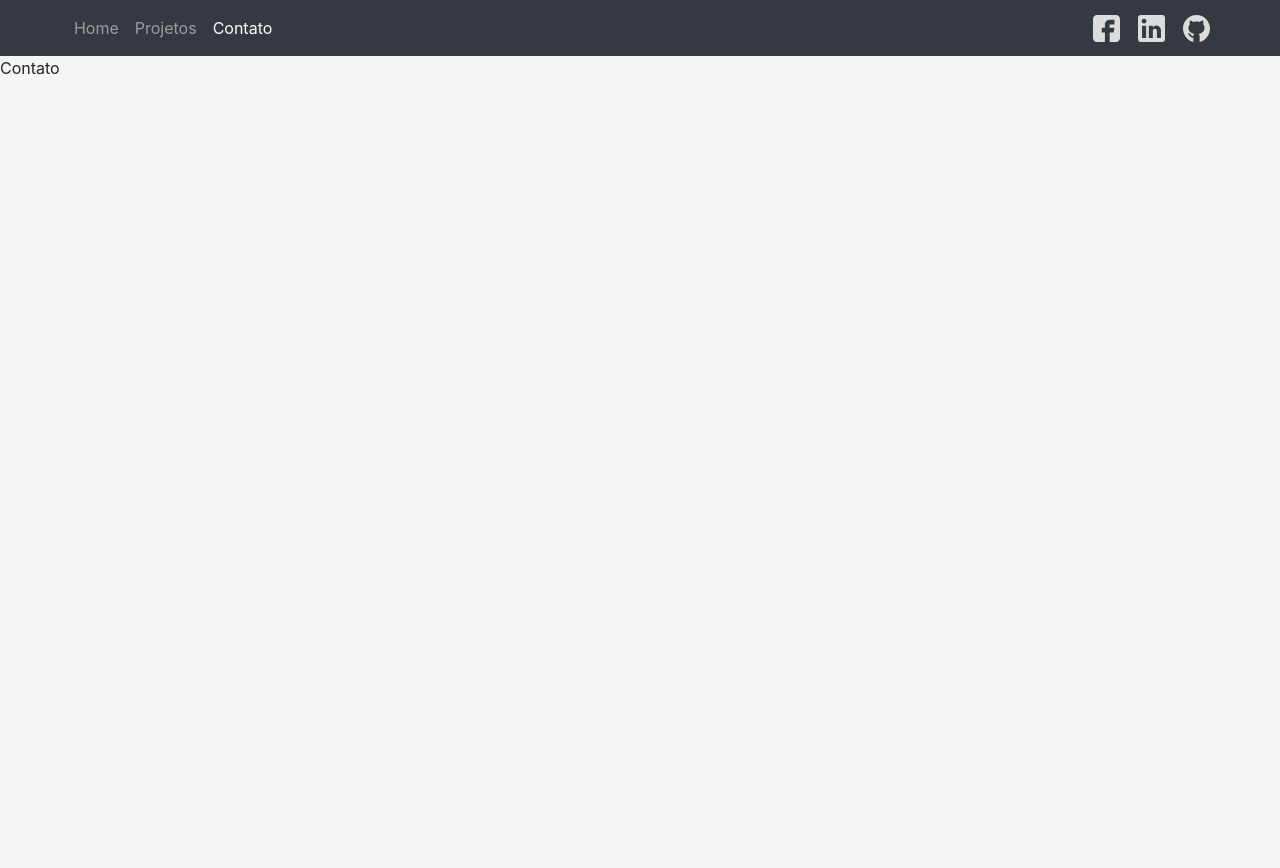
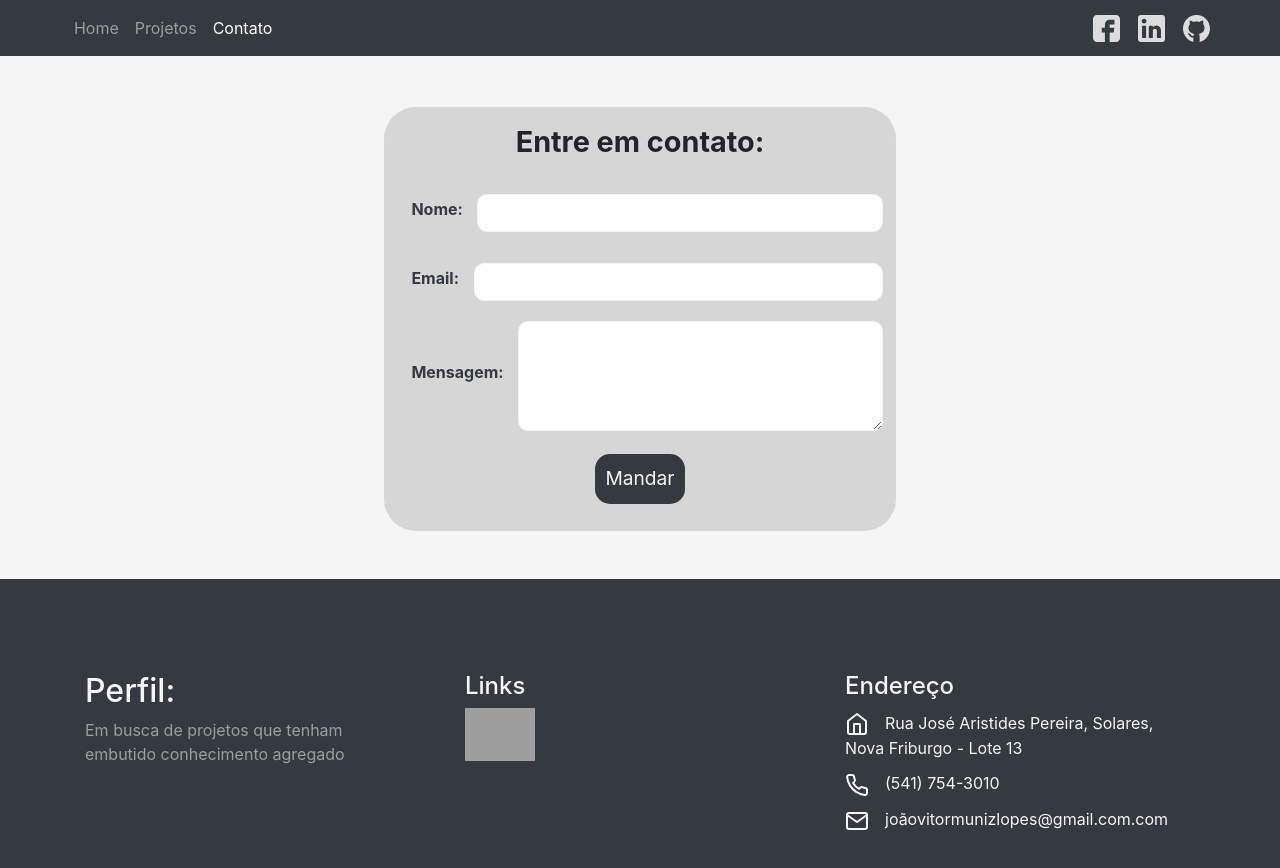
Before and after one commit to joaovitor32/Portifolio, a React (Create React App) app in the folder site/: page /contato in a window 1280 px wide. Shown: the top 868 px of the page. Before the commit the page ends 800 px from the top, so only its background shows below. Built offline with nearby package versions, Linux system fonts and the light colour scheme; grey boxes are pictures that could not be loaded.

Commit message:
Alterações na seção de contato

```diff
--- /dev/null
+++ b/site/src/components/forms/contato.css
@@ -0,0 +1,85 @@
+.container-form{
+    display: flex;
+    flex-direction: column;
+    justify-content: center;
+    align-items: center;
+    text-align: center;
+}
+.box-form{
+    width: 40%;
+    margin-top:4%;
+    padding:1%;
+    background-color: rgba(169,169,169,0.4);
+    border-radius:2rem
+}
+.box-inputs{
+    margin-top:4%;
+}
+.box-inputs>form>div{
+    margin-top:0.5rem;
+    margin-bottom:0.5rem;
+}
+.box-inputs>form>div{
+    display: flex;
+    justify-content: center;
+    align-items: center;
+}
+.box-inputs>form>div>label{
+    padding:3%;
+    color:#343a40;
+    font-weight:bold;
+}
+.box-inputs>form>div>input,
+.box-inputs>form>div>textarea{
+    width: 100%;
+    padding: 6px 10px;
+    display: inline-block;
+    border: 1px solid #F5F5F5;
+    border-radius: 10px;
+    box-sizing: border-box;
+    outline:none;
+}
+.box-inputs>form>div>input:hover,
+.box-inputs>form>div>textarea:hover{
+    border:1px solid #343a40;
+    transition: 0.2s;
+    -webkit-transition: 0.2s;
+    -moz-transition: 0.2s;
+    -o-transition: 0.2s;
+}
+.box-form>strong{
+    font-size:1.8em;
+}
+.button-form{
+    margin-top:3%;
+    margin-bottom:3%;
+    font-size: 1.2em;
+    padding:2%;
+    border:1px solid transparent;
+    background-color:#343a40;
+    color:#F5F5F5;
+    border-radius:15px;
+}
+.button-form:hover{
+    background-color:#F5F5F5 ;
+    color:#343a40;
+    transition: 0.5s;
+    -webkit-transition: 0.5s;
+    -moz-transition: 0.5s;
+    -o-transition: 0.5s;
+    border:1px solid #343a40;
+}
+@media only screen and (max-width: 600px) {
+    .box-form{
+        width: 98%;
+        margin-top:2rem;
+   }
+   .box-form>strong{
+        margin-bottom:1rem;
+    }
+    .box-inputs>form>div>label{
+        padding:2%;
+        color:#343a40;
+        font-weight:bold;
+    }
+}
--- /dev/null
+++ b/site/src/components/forms/contato.js
@@ -0,0 +1,37 @@
+import React from 'react';
+
+import './contato.css';
+
+import Footer from '../footer/footer.js'
+
+const FormContato = props=>{
+    return (
+        <React.Fragment>
+            <div className="container-form">
+                <div className="box-form">
+                    <strong>Entre em contato:</strong>
+                    <div className="box-inputs">
+                        <form>
+                            <div>
+                                <label for="username">Nome:</label>
+                                <input type="text" id="username" name="username"/>
+                            </div>
+                            <div>
+                                <label for="username">Email:</label>
+                                <input type="text" id="username" name="username"/>
+                            </div>
+                            <div>
+                                <label for="username">Mensagem:</label>
+                                <textarea id="w3mission" rows="4" ></textarea>
+                            </div>
+                            <button className="button-form" type="submit">Mandar</button>
+                        </form>
+                    </div>
+                </div>
+            </div>
+            <Footer></Footer>
+        </React.Fragment>
+    )
+}
+
+export default FormContato;
--- a/site/src/pages/contato/contato.js
+++ b/site/src/pages/contato/contato.js
@@ -1,9 +1,11 @@
 import React from 'react';
 
+import FormContato from '../../components/forms/contato'
+
 const Contato = props=>{
-    return (<p>
-       Contato
-    </p>)
+    return (
+        <FormContato></FormContato>
+    )
 }
 
 export default Contato;
```
